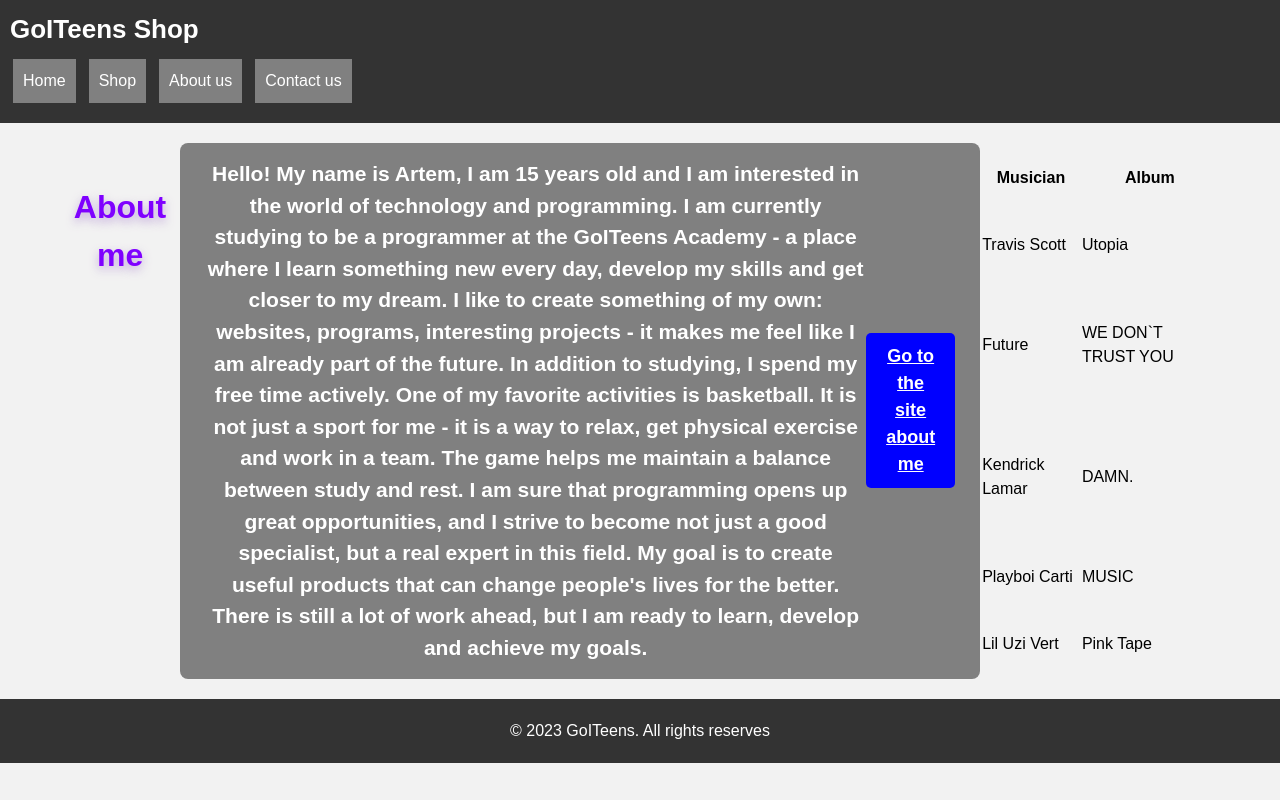
After one commit to idelzss/mini-project-shop-gjango, a Django app: page /about_me/ in a window 1280 px wide. The commit adds this page. Run offline with Django 5.2, Linux system fonts and the light colour scheme.

Commit message:
add about me

```diff
--- a/myapp/static/css/style.css
+++ b/myapp/static/css/style.css
@@ -97,6 +97,7 @@ footer{
     color: white;
     text-align: center;
     padding: 10px;
+
 }
 
 footer p{
--- /dev/null
+++ b/myapp/templates/about_me.html
@@ -0,0 +1,96 @@
+{% load static %}
+<!DOCTYPE html>
+<html lang="en">
+<head>
+    <meta charset="UTF-8">
+    <link rel="stylesheet" href="{% static 'css/styles_about.css' %}">
+    <link rel="stylesheet" href="{% static 'style.css' %}">
+    <title>About me</title>
+
+</head>
+<body>
+    <header>
+        <h1>GoITeens Shop</h1>
+        <nav>
+            <ul>
+                <li><a href="/main">Home</a> </li>
+                <li><a href="#">Shop</a> </li>
+                <li><a href="/about">About us</a> </li>
+                <li><a href="#">Contact us</a> </li>
+            </ul>
+        </nav>
+    </header>
+
+    <main>
+    <h1>About me</h1>
+
+    <div class="background_text">
+    <h3>Hello! My name is Artem, I am 15 years old and I am interested in the world of technology and programming. I am currently studying to be a programmer at the GoITeens Academy - a place where I learn something new every day, develop my skills and get closer to my dream. I like to create something of my own: websites, programs, interesting projects - it makes me feel like I am already part of the future.
+
+In addition to studying, I spend my free time actively. One of my favorite activities is basketball. It is not just a sport for me - it is a way to relax, get physical exercise and work in a team. The game helps me maintain a balance between study and rest.
+
+I am sure that programming opens up great opportunities, and I strive to become not just a good specialist, but a real expert in this field. My goal is to create useful products that can change people's lives for the better. There is still a lot of work ahead, but I am ready to learn, develop and achieve my goals.</h3>
+     <a href="https://goiteens.com/club/authors/shchesnyak-artem/" class="btn">Go to the site about me</a>
+    </div>
+
+     <table>
+        <tr>
+            <th>
+                Musician
+            </th>
+            <th>
+                Album
+            </th>
+
+        </tr>
+        <tr>
+            <td>
+                Travis Scott
+            </td>
+            <td>
+                Utopia
+            </td>
+
+       </tr>
+        <tr>
+            <td>
+                Future
+            </td>
+            <td>
+                WE DON`T TRUST YOU
+            </td>
+
+        </tr>
+        <tr>
+            <td>
+                Kendrick Lamar
+            </td>
+            <td>
+                DAMN.
+            </td>
+        </tr>
+
+         <tr>
+            <td>
+                Playboi Carti
+            </td>
+            <td>
+                MUSIC
+            </td>
+        </tr>
+         <tr>
+            <td>
+                Lil Uzi Vert
+            </td>
+            <td>
+                Pink Tape
+            </td>
+        </tr>
+     </table>
+    </main>
+
+    <footer>
+        <p>&copy; 2023 GoITeens. All rights reserves</p>
+    </footer>
+</body>
+</html>
--- a/myapp/urls.py
+++ b/myapp/urls.py
@@ -8,5 +8,6 @@ urlpatterns = [
     path('test/', views.test, name="test"),
     path('test2/', views.test2, name="test2"),
     path('test_form/', views.test_form, name="test_form"),
-    path('test3/', views.test3, name="test3")
+    path('test3/', views.test3, name="test3"),
+    path('about_me/', views.about_me, name="about me"),
 ]
--- a/myapp/views.py
+++ b/myapp/views.py
@@ -22,3 +22,6 @@ def about(request):
 
 def test_form(request):
     return render(request, "test_form.html")
+
+def about_me(request):
+    return render(request, "about_me.html")
```
Also changed, not shown: myapp/templates/about.html (+5 -2 lines).
